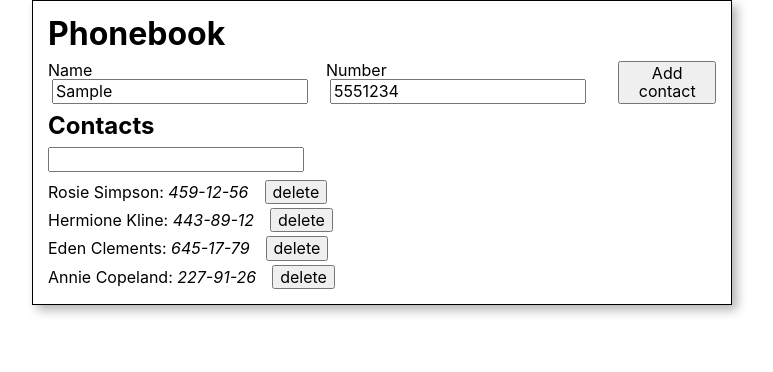
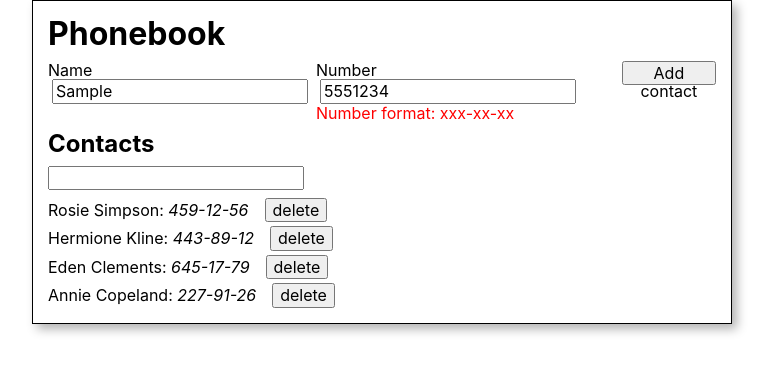
Before and after one commit to Shkliarova/goit-react-hw-02-phonebook, a React (Create React App) app: page / in a window 1280 px wide. Both pictures are taken after typing "Sample", "5551234" into the empty fields and a click on the button "Add contact". Shown: the top 372 px of the page, without its empty margins (258-1031 px from the left). Built offline with nearby package versions, Linux system fonts and the light colour scheme.

Commit message:
correct mistakes

```diff
--- a/src/components/ContactForm.js
+++ b/src/components/ContactForm.js
@@ -1,11 +1,11 @@
 import {Formik} from "formik"
 import * as Yup from 'yup';
-import { ContactsForm, ContactsField } from "./ContactForm.styled";
+import { ContactsForm, ContactsField, FormButton, FormError } from "./ContactForm.styled";
 
 const contactSchema = Yup.object().shape({
     name: Yup.string().required('Required'),
     number: Yup.string()
-    .matches(/^\d{3}-\d{2}-\d{2}$/g, 'Invalid phone number')
+    .matches(/^\d{3}-\d{2}-\d{2}$/g, 'Number format: xxx-xx-xx')
     .required('Required')
 })
 
@@ -23,14 +23,15 @@ export const ContactForm = ({onAdd}) => {
             <ContactsForm>
                 <label>
                     Name
-                    <ContactsField type="text" name="name" required />
+                    <ContactsField type="text" name="name" required /><br/>
                 </label>
                 <label>
                     Number
-                    <ContactsField type="tel" name="number" required />
+                    <ContactsField type="tel" name="number" placeholder="xxx-xx-xx" required /><br/>
+                    <FormError name="number" component="span"/>
                 </label>
 
-                <button type="submit">Add contact</button>
+                <FormButton type="submit">Add contact</FormButton>
             </ContactsForm>
         </Formik>
     )
--- a/src/components/ContactForm.styled.js
+++ b/src/components/ContactForm.styled.js
@@ -1,5 +1,5 @@
 import styled from "styled-components";
-import {Form, Field} from "formik"
+import {Form, Field, ErrorMessage} from "formik"
 
 export const ContactsForm = styled(Form)`
 display: flex;
@@ -7,3 +7,10 @@ gap: 8px;`
 
 export const ContactsField = styled(Field)`
 margin-left: 4px;`
+
+export const FormButton = styled.button`
+margin-left: 25px;
+height: 24px;`
+
+export const FormError = styled(ErrorMessage)`
+color: red;`
```
